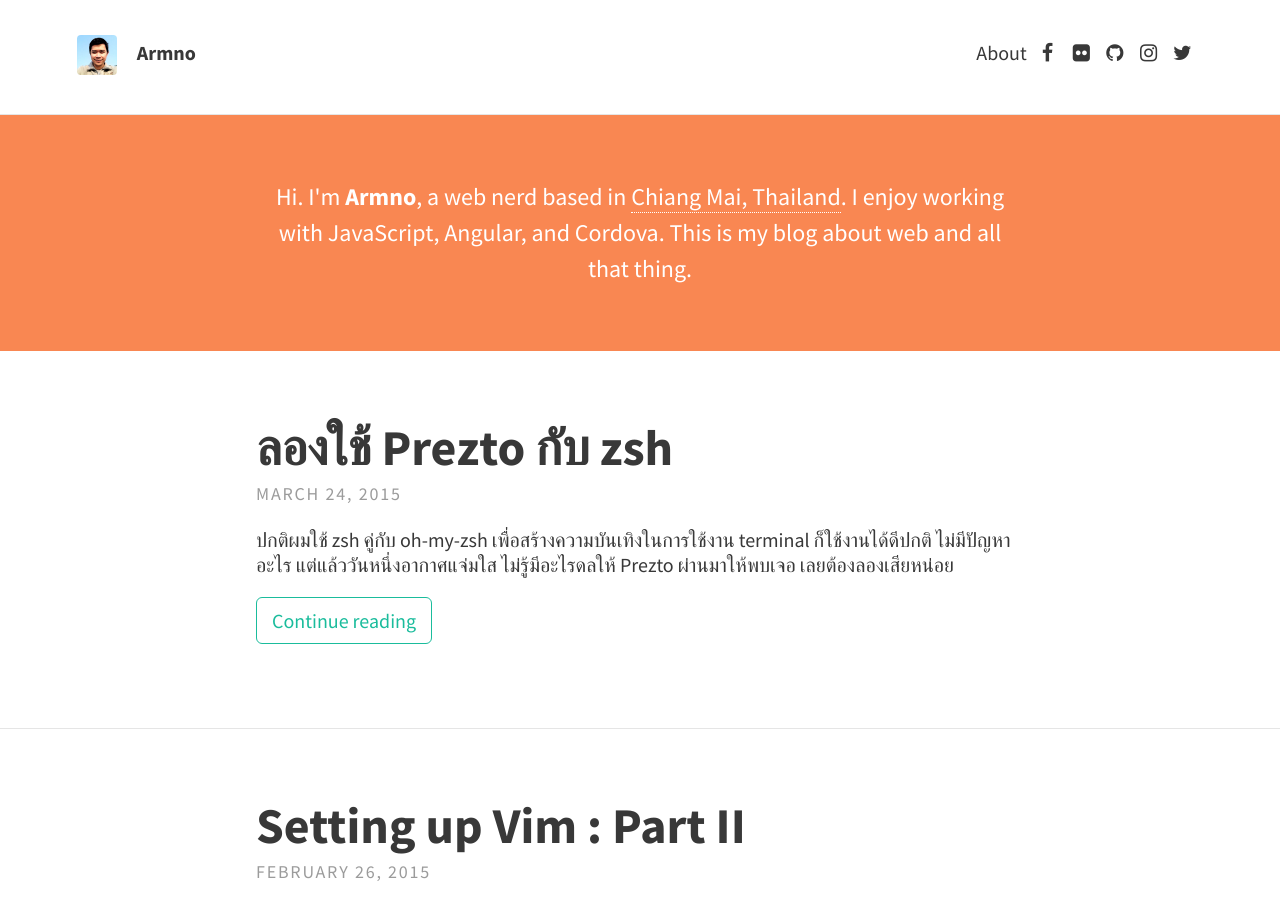
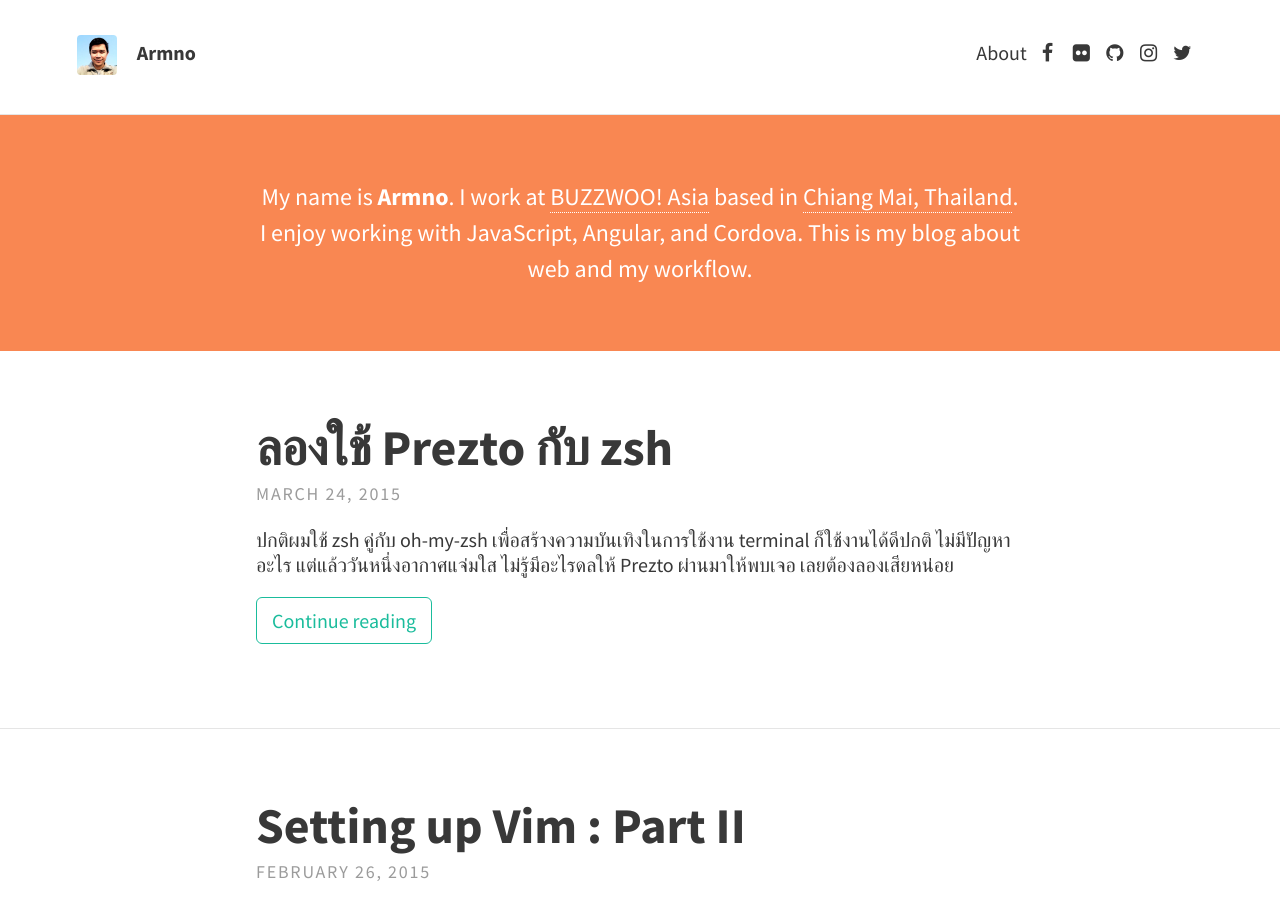
Before and after one commit to armno/armno.github.io, a Jekyll site: the page built from index.html, in a window 1280 px wide and 900 px high. Built offline with Jekyll 4.4.1, drawn with Linux system fonts in a browser that asks for light colours; nearby versions of some CDN libraries; the list of posts is cut into pages by our own code; some of the changed text lies outside the part shown.

Commit message:
update copy in header and footer

```diff
--- a/_config.yml
+++ b/_config.yml
@@ -14,11 +14,11 @@ theme:
 
   # Header and footer text
   header_text: >
-     <p>Hi. I'm <strong>Armno</strong>, a web nerd based in <a href="https://www.google.co.th/maps/@18.7869291,98.9929338,15z">Chiang Mai, Thailand</a>. I enjoy working with JavaScript, Angular, and Cordova. This is my blog about web and all that thing.</p>
+     <p>My name is <strong>Armno</strong>. I work at <a href="http://www.buzzwoo.de">BUZZWOO! Asia</a> based in <a href="https://www.google.co.th/maps/@18.7869291,98.9929338,15z">Chiang Mai, Thailand</a>. I enjoy working with JavaScript, Angular, and Cordova. This is my blog about web and my workflow.</p>
 
   header_text_feature_image:
   footer_text: >
-   Powered by <a href="http://jekyllrb.com">Jekyll</a> with <a href="https://rohanchandra.github.io/project/type/">Type Theme</a>
+   Built with <a href="http://jekyllrb.com">Jekyll</a> with <a href="https://rohanchandra.github.io/project/type/">Type</a>
 
   # Icons
   rss: false
```
